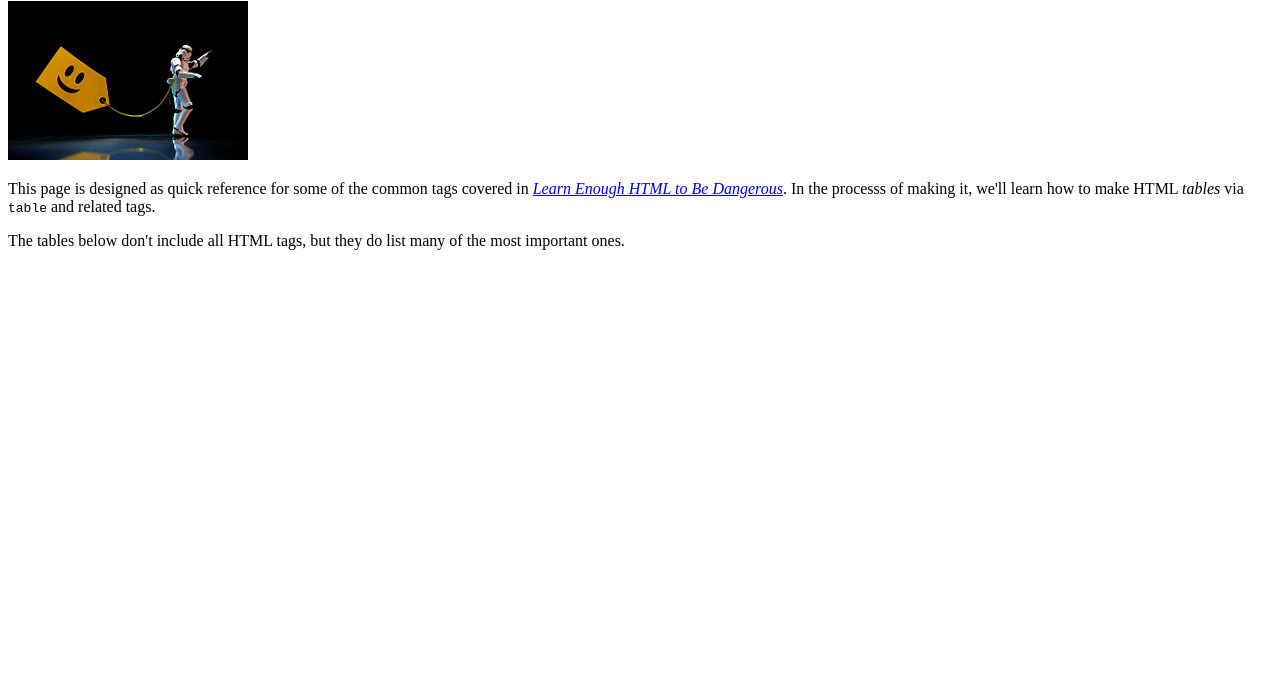
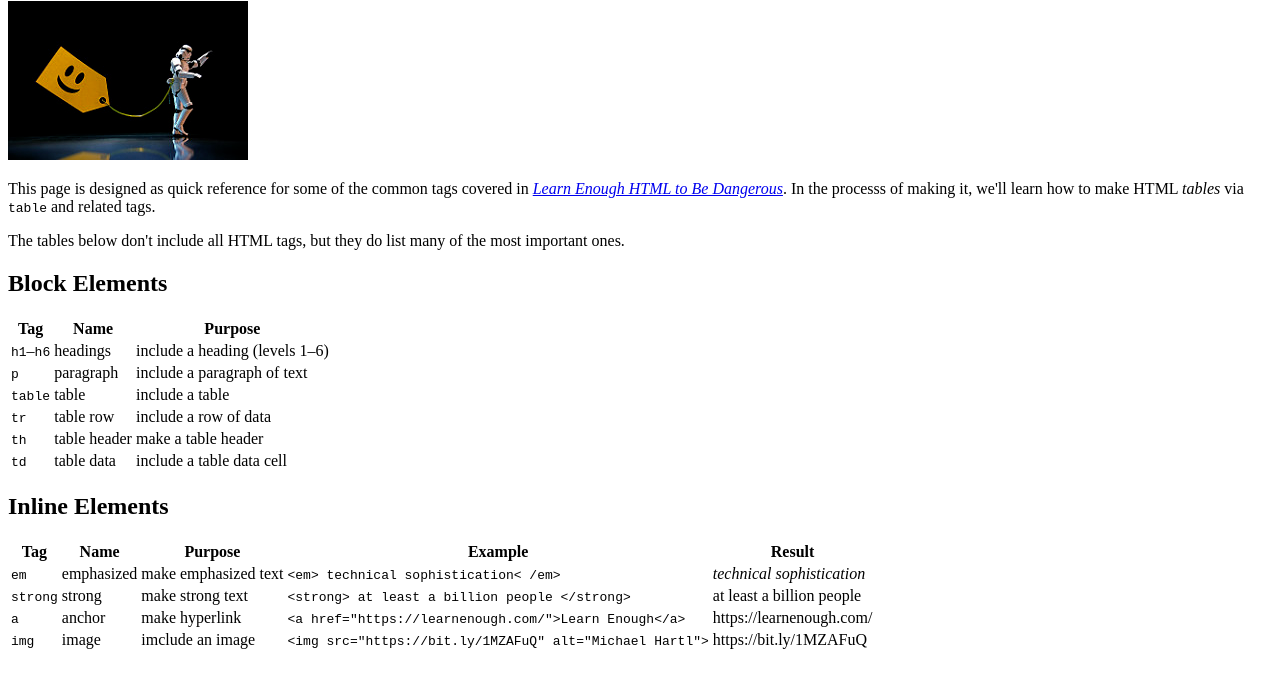
Before and after one commit to innodyn1/sample_website, a plain HTML site: page tags.html in a window 1280 px wide. Shown: the part 79-766 px from the top of the page. Drawn offline with Linux system fonts and the light colour scheme.

Commit message:
Add a tags page

```diff
--- a/tags.html
+++ b/tags.html
@@ -1,14 +1,92 @@
 <!DOCTYPE html>
-<html>
+<html lang="en">
 	<head>
 		<title>HTML Tags</title><meta charset="utf-8" >
 	</head>
 	<body>
 		<h1>Important HTML tage</h1>
-		<img src="images/storm_trooper_tagged.jpg" alt="Tagged Storm Trooper" >
+		<a href="https://www.flickr.com/photos/jdhancock/3814523970"><img src="images/storm_trooper_tagged.jpg" alt="Tagged Storm Trooper" ></a>
 
 		<p>This page is designed as  quick reference for some of the common tags covered in <a href="https://learnenough.com/html"><em>Learn Enough HTML to Be Dangerous</em></a>. In the processs of making it, we'll learn how to make HTML <em>tables</em> via <code>table</code> and related tags.</p>
 		<p>The tables below don't include all HTML tags, but they do list many of
 			  the most important ones.</p>
+
+		<h2>Block Elements</h2>
+		<table>
+			<tr>
+				<th>Tag</th>
+				<th>Name</th>
+				<th>Purpose</th>
+			</tr>
+			<tr>
+				<td><code>h1</code>&ndash;<code>h6</code></td>
+				<td>headings</td>
+				<td>include a heading (levels 1&ndash;6)</td>
+			</tr>
+			<tr>
+				<td><code>p</code></td>
+				<td>paragraph</td>
+				<td>include a paragraph of text</td>
+			</tr>
+			<tr>
+				<td><code>table</code></td>
+				<td>table</td>
+				<td>include a table</td>
+			</tr>
+			<tr>
+				<td><code>tr</code></td>
+				<td>table row</td>
+				<td>include a row of data</td>
+			</tr>
+			<tr>
+				<td><code>th</code></td>
+				<td>table header</td>
+				<td>make a table header</td>
+			</tr>
+			<tr>
+				<td><code>td</code></td>
+				<td>table data</td>
+				<td>include a table data cell</td>
+			</tr>
+		</table>
+		<h2>Inline Elements</h2>
+		<table>
+			<tr>
+				<th>Tag</th>
+				<th>Name</th>
+				<th>Purpose</th>
+				<th>Example</th>
+				<th>Result</th>
+			</tr>
+			<tr>
+				<td><code>em</code></td>
+				<td>emphasized</td>
+				<td>make emphasized text</td>
+				<td><code>&lt;em&gt; technical sophistication&lt; /em&gt;</code></td>
+				<td><em>technical sophistication</em></td>
+			</tr>
+			<tr>
+				<td><code>strong</code></td>
+				<td>strong</td>
+				<td>make strong text</td>
+				<td><code>&lt;strong&gt; at least a billion people &lt;/strong&gt;</code></td>
+				<td>at least a billion people</td>
+			</tr>
+			<tr>
+				<td><code>a</code></td>
+				<td>anchor</td>
+				<td>make hyperlink</td>
+				<td><code>&lt;a href="https://learnenough.com/"&gt;Learn Enough&lt;/a&gt;</code></td>
+				<td>https://learnenough.com/</td>
+			</tr>
+			<tr>
+				<td><code>img</code></td>
+				<td>image</td>
+				<td>imclude an image</td>
+				<td><code>&lt;img src="https://bit.ly/1MZAFuQ" alt="Michael Hartl"&gt;</code></td>
+				<td>https://bit.ly/1MZAFuQ</td>
+			</tr>
+		</table>
+
 	</body>
 </html>
```
